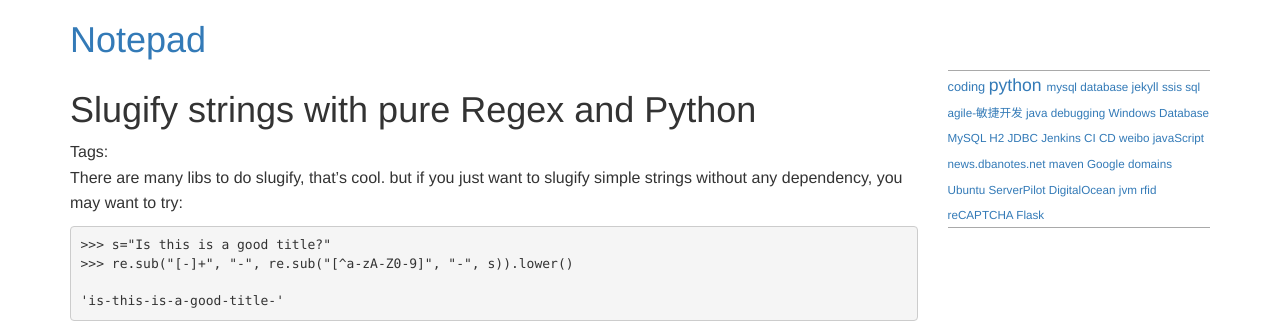
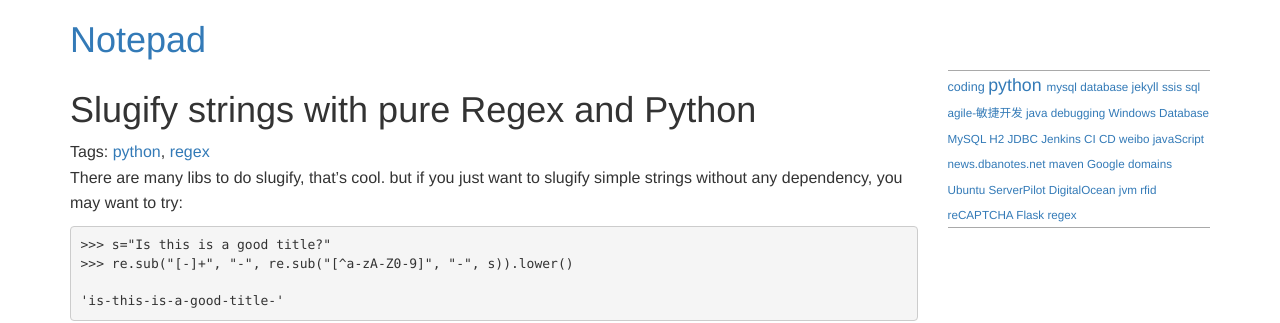
Before and after one commit to gary-liguoliang/notes, a Jekyll site: the page built from _posts/2020-05-23-slugify-strings-with-pure-regex-and-python.md, in a window 1280 px wide. Shown: the top 323 px of the page. Built offline with Jekyll 4.4.1, drawn with Linux system fonts in a browser that asks for light colours; comment, search, counter and statistics services are not loaded.

Commit message:
new post

```diff
--- a/_posts/2020-05-23-slugify-strings-with-pure-regex-and-python.md
+++ b/_posts/2020-05-23-slugify-strings-with-pure-regex-and-python.md
@@ -4,6 +4,8 @@ title:  "Slugify strings with pure Regex and Python"
 date:  20200523 18:07:03 +0800
 categories: default
 tags:
+ - python
+ - regex
 ---
 
 There are many libs to do slugify, that's cool. but if you just want to slugify simple strings without any dependency, you may want to try:
```
